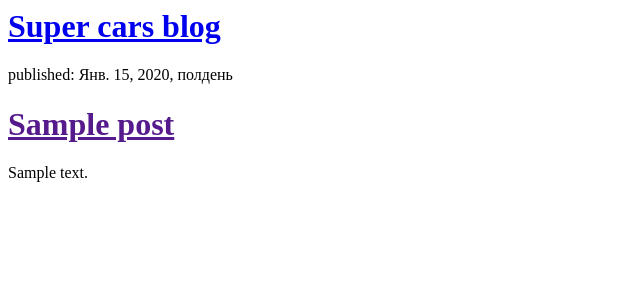
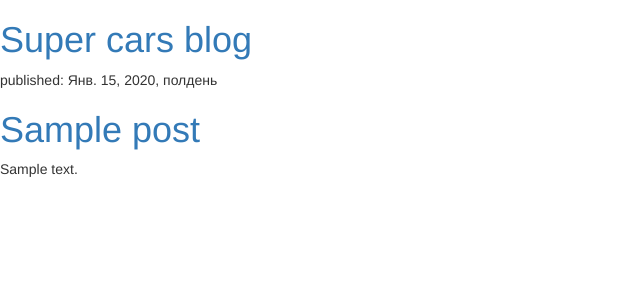
Before and after one commit to bombus29/my-blog, a Django app: template blog/templates/blog/post_list.html in a window 1280 px wide. Shown: the top 300 px of the page, without its empty margins (0-640 px from the left). Run offline with Django 3.2, Linux system fonts and the light colour scheme; the template is opened without the code that fills it: values that come from a table or form of the project are taken from there, others are empty; tables that the repository leaves empty hold one stand-in row (values such as "Sample post"); some libraries are stand-ins or nearby versions.

Commit message:
added css

```diff
--- a/blog/templates/blog/post_list.html
+++ b/blog/templates/blog/post_list.html
@@ -1,3 +1,7 @@
+<head>
+    <link rel="stylesheet" href="//maxcdn.bootstrapcdn.com/bootstrap/3.2.0/css/bootstrap.min.css">
+    <link rel="stylesheet" href="//maxcdn.bootstrapcdn.com/bootstrap/3.2.0/css/bootstrap-theme.min.css">
+</head>
 <div>
     <h1><a href="/">Super cars blog</a></h1>
 </div>
```
